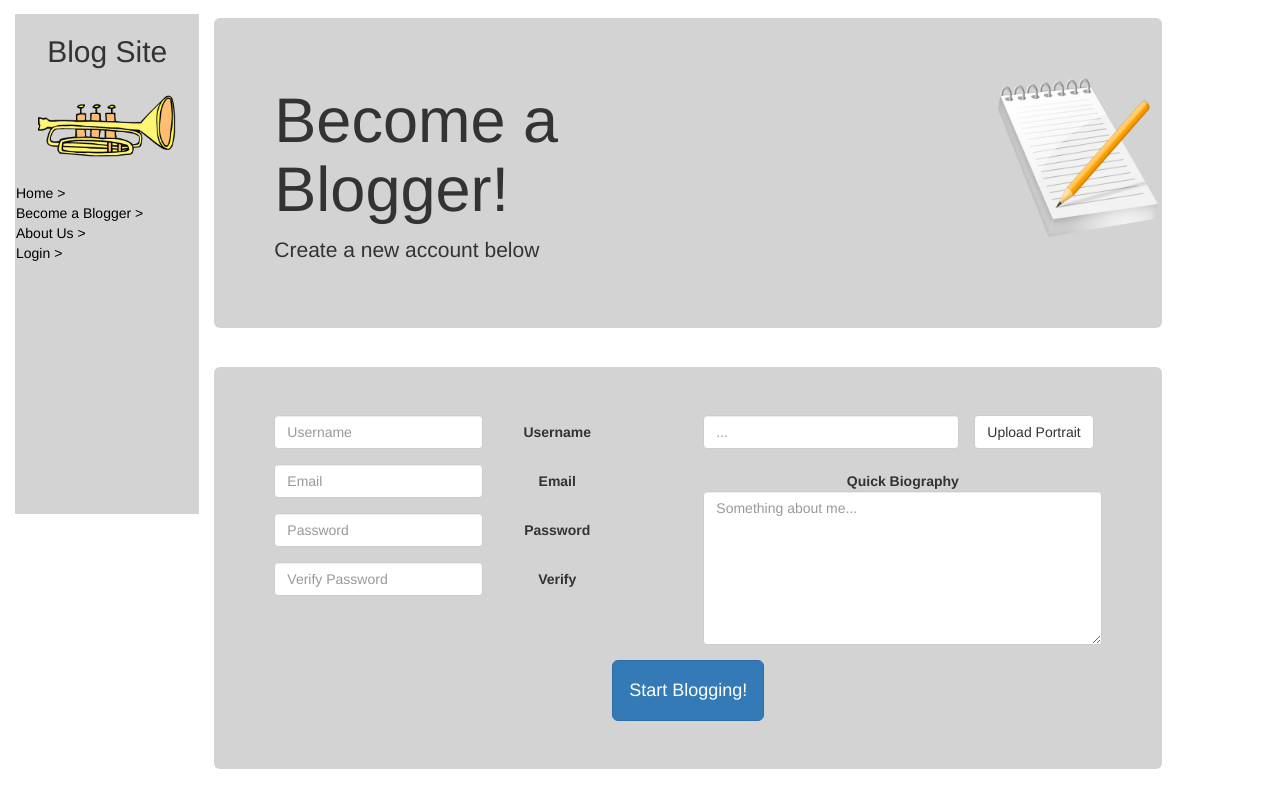
After one commit to santonyuk/Blogs, a PHP site: template pages/signup.html in a window 1280 px wide. The commit adds this page. Run offline with PHP 8.4, Linux system fonts and the light colour scheme; the template is opened without the code that fills it, so the values that code supplies are empty; some libraries are stand-ins or nearby versions.

Commit message:
Finished sign in and log in pages and styling

```diff
--- a/include/nav.html
+++ b/include/nav.html
@@ -6,9 +6,9 @@
       <img src="images/trumpet.png" alt="trumpet.png" />
       <ul>
         <li><a href="/328/Blogs">Home ></a></li>
-        <li><a href="#">Become a Blogger ></a></li>
+        <li><a href="/328/Blogs/signup">Become a Blogger ></a></li>
         <li><a href="/328/Blogs/about">About Us ></a></li>
-        <li><a href="#">Login ></a></li>
+        <li><a href="/328/Blogs/signin">Login ></a></li>
       </ul>
     </nav>
   </div>
--- /dev/null
+++ b/pages/signup.html
@@ -0,0 +1,107 @@
+<!DOCTYPE html>
+<html lang="en">
+<head>
+  <!--IT 328
+    Author: Sofiya Antonyuk
+    Date: 05-18-17-->
+  <title>Blogs</title>
+  <meta charset="utf-8">
+  <meta name="viewport" content="width=device-width, initial-scale=1">
+  <!--Bootstrap style sheet-->
+  <link rel="stylesheet" href="https://maxcdn.bootstrapcdn.com/bootstrap/3.3.7/css/bootstrap.min.css">
+  <!--Custom style sheet-->
+  <link rel="stylesheet" href="styles/styles.css">
+  <!--Default JS-->
+  <script src="https://ajax.googleapis.com/ajax/libs/jquery/3.2.0/jquery.min.js"></script>
+  <script src="https://maxcdn.bootstrapcdn.com/bootstrap/3.3.7/js/bootstrap.min.js"></script>
+</head>
+
+<body>
+
+<!-- Navigation-->
+<? include('include/nav.html') ?>
+
+<div class="container">
+	<div class="row col-sm-10 page-container">
+			<div class="jumbotron left-margin-20 top-margin-30">
+				<div class="row">
+					<div class="col-md-6">
+						<h1>Become a Blogger!</h1>
+						<p>Create a new account below</p>
+					</div>
+					<div class="col-md-2 pull-right">
+						<img src="./images/writing.png" width="175" height="200">
+					</div>
+				</div>
+			</div>
+	</div>
+	<div class="row col-sm-10 page-container">
+		<div class="jumbotron left-margin-20">
+			<form action="./sign-up" method="post" class="form-horizontal">
+				<div class="row">
+					<div class="col-md-5">
+						<div class="form-group">
+							<div class="col-md-4 col-md-push-8 text-center username-lbl">
+								<label class="control-label sign-up-form-label lbl-centered" for="username">Username</label>
+							</div>
+							<div class="col-md-8 col-md-pull-4 username-field">
+								<input type="text" class="form-control" id="username" name="username" placeholder="Username">
+							</div>
+						</div>
+						<div class="form-group">
+							<div class="col-md-4 col-md-push-8 text-center email-lbl">
+								<label class="control-label sign-up-form-label lbl-centered" for="email">Email</label>
+							</div>
+							<div class="col-md-8 col-md-pull-4 email-field">
+								<input type="email" class="form-control" id="email" name="email" placeholder="Email">
+							</div>
+						</div>
+						 <div class="form-group">
+							<div class="col-md-4 col-md-push-8 text-center pwd-lbl">
+								<label class="control-label sign-up-form-label lbl-centered" for="pwd">Password</label>
+							</div>
+							<div class="col-md-8 col-md-pull-4 pwd-field">
+								<input type="password" class="form-control" id="pwd" name="pwd" placeholder="Password">
+							</div>
+						</div>
+						<div class="form-group">
+							<div class="col-md-4 col-md-push-8 text-center verify-lbl">
+								<label class="control-label sign-up-form-label lbl-centered" for="verify">Verify</label>
+							</div>
+							<div class="col-md-8 col-md-pull-4 verify-field">
+								<input type="password" class="form-control" id="verify" name="verify" placeholder="Verify Password">
+							</div>
+						</div>
+					</div>
+					<div class="col-md-6 col-md-offset-1">
+						<div class="form-group">
+							<div class="col-md-8">
+								<input type="text" class="form-control" id="portrait" name="portrait" placeholder="...">
+							</div>
+							<button type="button" class="btn btn-default" id="btn-upload-portrait">Upload Portrait</button>
+						</div>
+						<div class="form-group">
+							<div class="col-md-12 bordered-label text-center">
+								<label class="control-label " for="bio">Quick Biography</label>
+							</div>
+							<div class="col-md-12 top-margin-10">
+								<textarea class="form-control" id="biography" name="bio" rows="7" placeholder="Something about me..."></textarea>
+							</div>
+						</div>
+					</div>
+				</div>
+				<div class="row top-margin-30">
+					<div class="col-md-12 text-center">
+						<button type="submit" class="btn btn-primary btn-lg"><h4>Start Blogging!</h4></button>
+					</div>
+				</div>
+			</form>
+		</div>
+	</div>
+</div>
+
+
+
+
+</body>
+</html>
--- a/styles/styles.css
+++ b/styles/styles.css
@@ -31,7 +31,6 @@ nav li {
 nav a {
 	color: black;
 }
-
 
 /* Body Styles */
 .page-container {
```
Also changed, not shown: controller/controller.php (added, +61 -0 lines), index.php (+2 -35 lines), pages/signin.html (added, +67 -0 lines), 1 other file.
